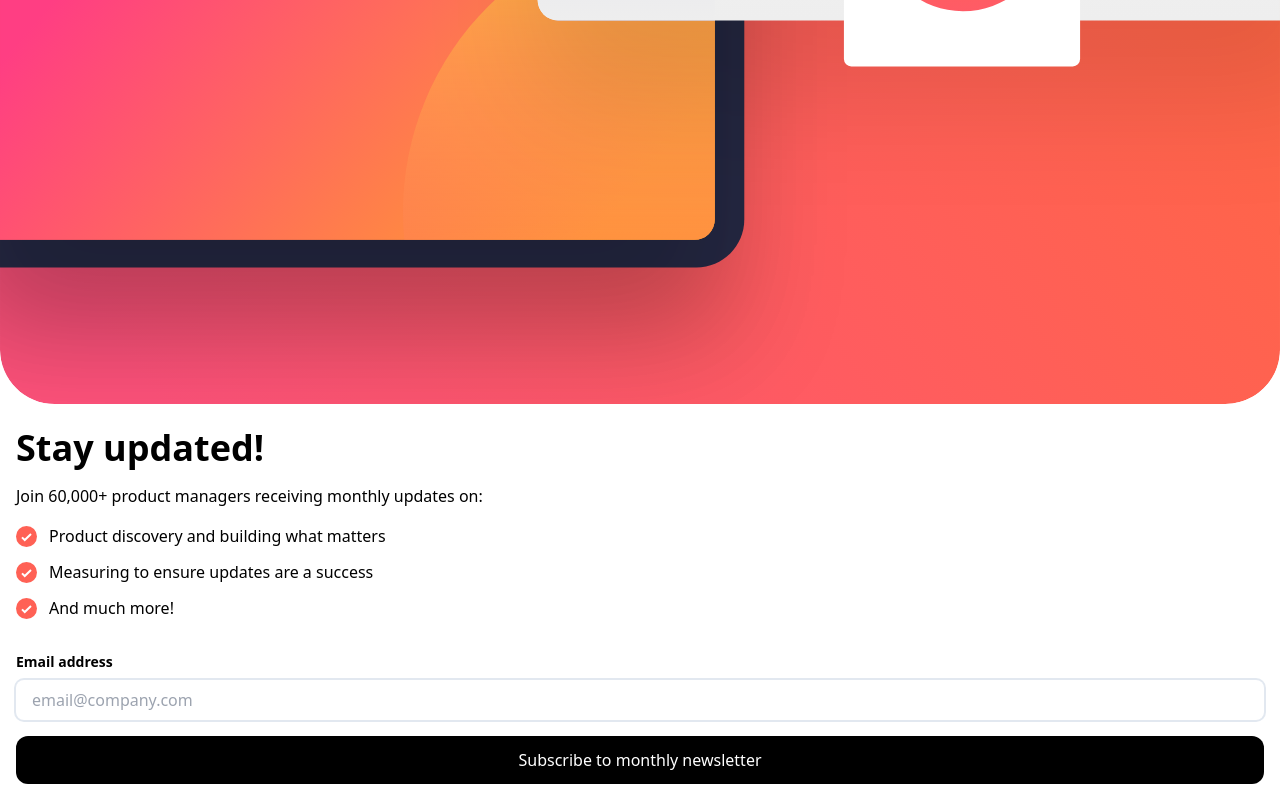
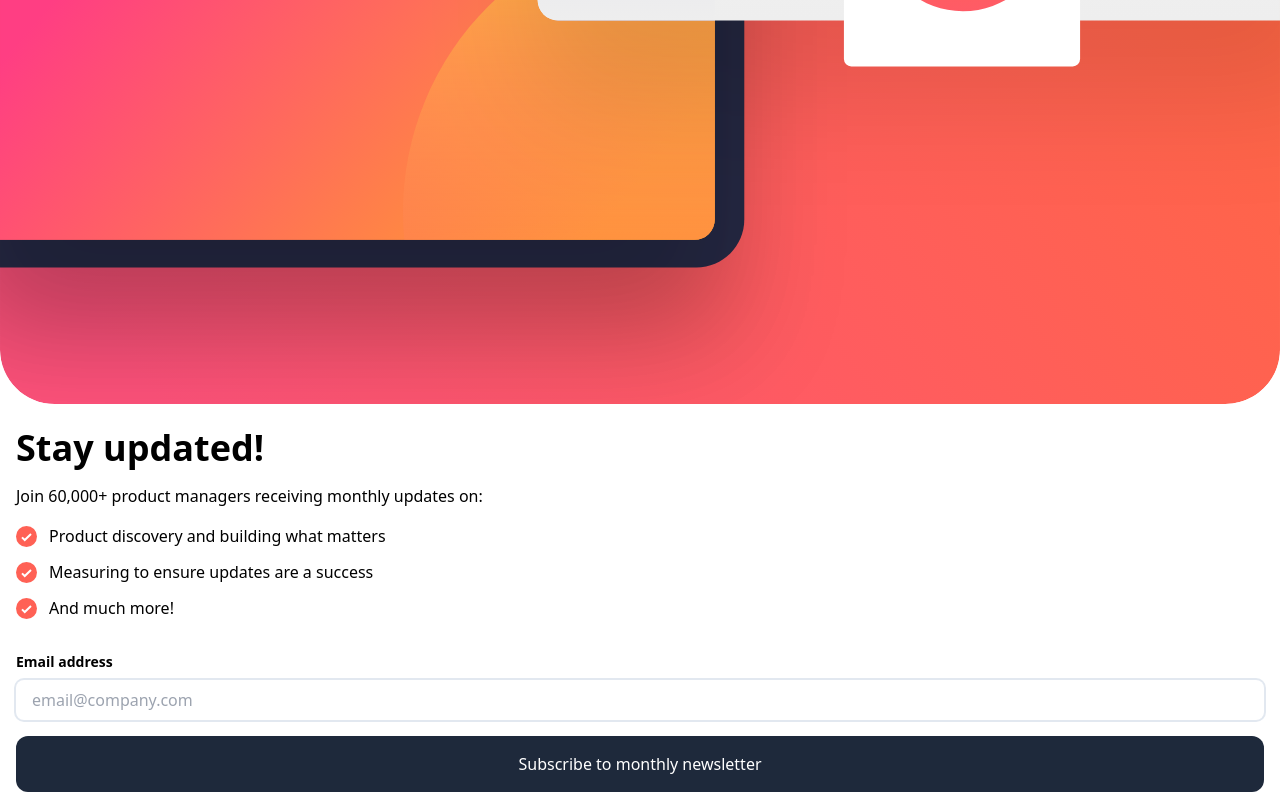
Before and after one commit to seesmof/Newsletter-Signup-Webapp, a React (Vite) app: page / in a window 1280 px wide. Shown: the part 565-1365 px from the top of the page. Built offline with nearby package versions, Linux system fonts and the light colour scheme.

Commit message:
feat: beautify butons, add hover effects, change padding a bit, change bg color

```diff
--- a/src/App.jsx
+++ b/src/App.jsx
@@ -35,7 +35,7 @@ function App() {
 
   return (
     <>
-      <div className="min-h-screen bg-background w-full flex items-center justify-center">
+      <div className="min-h-screen bg-background font-medium w-full flex items-center justify-center">
         {emailSent ? (
           <Confirmation email={email.current.value} />
         ) : (
@@ -83,7 +83,7 @@ function App() {
                   <input
                     type="email"
                     id="email"
-                    className="w-full ring-2 ring-slate-200 rounded-lg px-4 py-2"
+                    className="w-full ring-2 ring-slate-200 rounded-lg px-4 py-2 font-normal"
                     placeholder="email@company.com"
                     required
                     ref={email}
--- a/src/index.css
+++ b/src/index.css
@@ -4,6 +4,6 @@
 
 @layer components {
   .button {
-    @apply w-full bg-black text-white py-3 mt-4 rounded-xl;
+    @apply w-full bg-slate-800 text-white p-4 mt-4 rounded-xl duration-500 hover:bg-orange-600 hover:shadow-lg hover:shadow-orange-400/50 active:scale-95;
   }
 }
```
